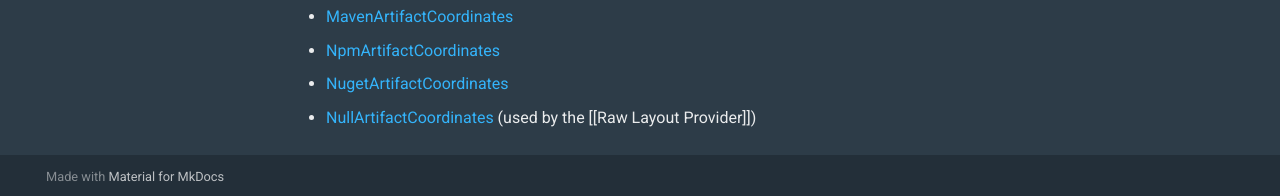
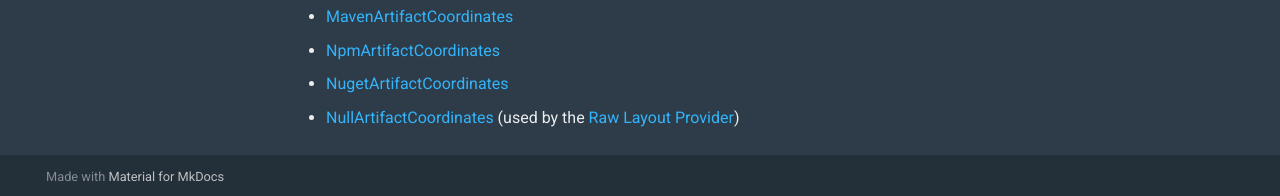
Before and after one commit to strongbox/strongbox-docs, an MkDocs documentation site: the page built from docs/knowledge-base/artifact-coordinates.md, in a window 1280 px wide and 1317 px high. Shown: the part 1118-1314 px from the top of the window. Built offline with MkDocs 1.6.1 and Material for MkDocs 9.7.7, drawn with Linux system fonts in a browser that asks for light colours; comment, search, counter and statistics services are not loaded; part of the change alters nothing that is shown.

```diff
--- a/docs/knowledge-base/artifact-coordinates.md
+++ b/docs/knowledge-base/artifact-coordinates.md
@@ -32,11 +32,12 @@ The `id` would be the name/id of the artifact, whereas, the `version` would desc
 
 Strongbox comes with the following built-in implementations:
 
-* [MavenArtifactCoordinates](https://github.com/strongbox/strongbox/blob/master/strongbox-storage/strongbox-storage-layout-providers/strongbox-storage-maven-layout-provider/src/main/java/org/carlspring/strongbox/artifact/coordinates/MavenArtifactCoordinates.java)
+* [MavenArtifactCoordinates](https://github.com/strongbox/strongbox/blob/master/strongbox-storage/strongbox-storage-layout-providers/strongbox-storage-maven-layout/strongbox-storage-maven-layout-provider/src/main/java/org/carlspring/strongbox/artifact/coordinates/MavenArtifactCoordinates.java)
 * [NpmArtifactCoordinates](https://github.com/strongbox/strongbox/blob/master/strongbox-storage/strongbox-storage-layout-providers/strongbox-storage-npm-layout-provider/src/main/java/org/carlspring/strongbox/artifact/coordinates/NpmArtifactCoordinates.java)
 * [NugetArtifactCoordinates](https://github.com/strongbox/strongbox/blob/master/strongbox-storage/strongbox-storage-layout-providers/strongbox-storage-nuget-layout-provider/src/main/java/org/carlspring/strongbox/artifact/coordinates/NugetArtifactCoordinates.java)
-* [NullArtifactCoordinates](https://github.com/strongbox/strongbox/blob/master/strongbox-commons/src/main/java/org/carlspring/strongbox/artifact/coordinates/NullArtifactCoordinates.java) (used by the [[Raw Layout Provider]])
+* [NullArtifactCoordinates](https://github.com/strongbox/strongbox/blob/master/strongbox-storage/strongbox-storage-api/src/main/java/org/carlspring/strongbox/artifact/coordinates/NullArtifactCoordinates.java) (used by the [Raw Layout Provider])
 
 
-[ArtifactCoordinates]: https://github.com/strongbox/strongbox/tree/master/strongbox-commons/src/main/java/org/carlspring/strongbox/artifact/coordinates/ArtifactCoordinates.java
-[AbstractArtifactCoordinates]: https://github.com/strongbox/strongbox/tree/master/strongbox-commons/src/main/java/org/carlspring/strongbox/artifact/coordinates/AbstractArtifactCoordinates.java
+[ArtifactCoordinates]: https://github.com/strongbox/strongbox/tree/master/strongbox-storage/strongbox-storage-api/src/main/java/org/carlspring/strongbox/artifact/coordinates/ArtifactCoordinates.java
+[AbstractArtifactCoordinates]: https://github.com/strongbox/strongbox/tree/master/strongbox-storage/strongbox-storage-api/src/main/java/org/carlspring/strongbox/artifact/coordinates/AbstractArtifactCoordinates.java
+[Raw Layout Provider]: https://github.com/strongbox/strongbox/blob/master/strongbox-storage/strongbox-storage-layout-providers/strongbox-storage-raw-layout-provider/src/main/java/org/carlspring/strongbox/providers/layout/RawLayoutProvider.java
```
